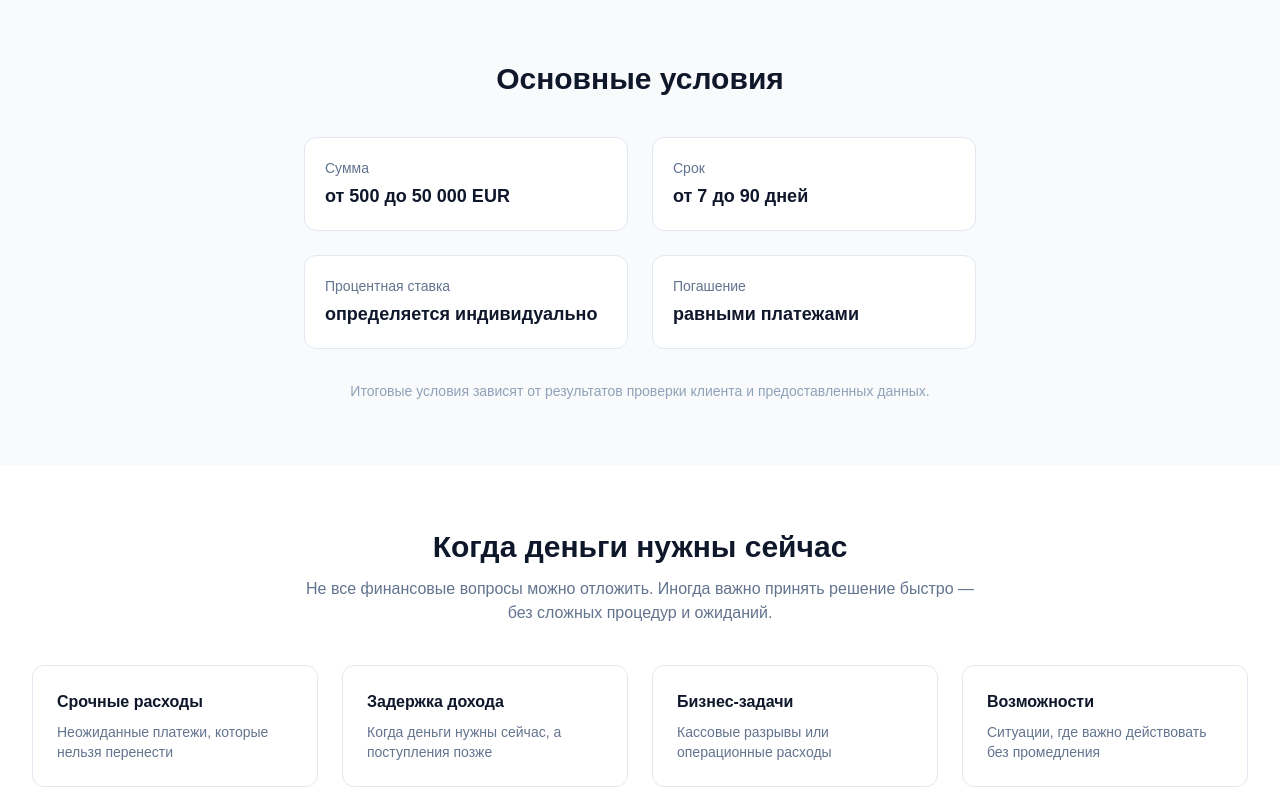
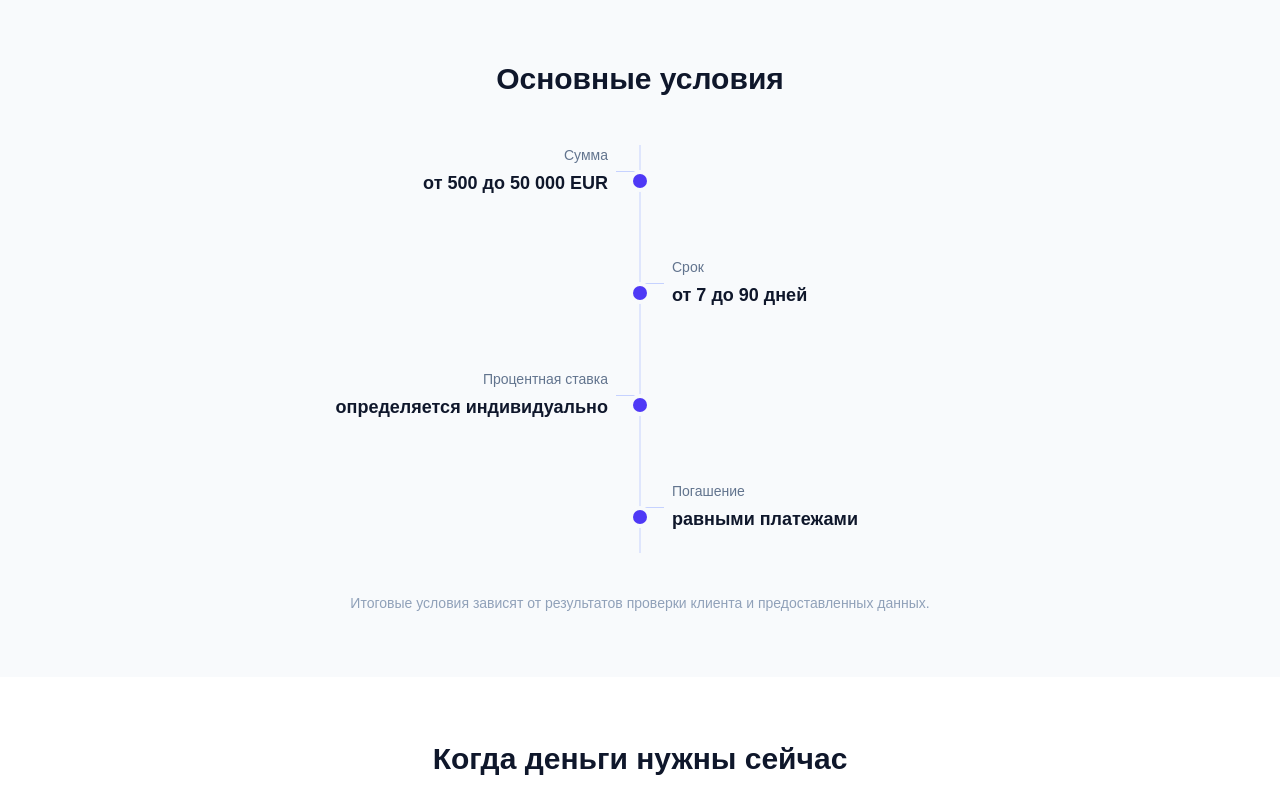
Before and after one commit to antonbukhalov13/04-fullstack-mvp, a Next.js app in the folder frontend/: page / in a window 1280 px wide. Shown: the part 640-1431 px from the top of the page. Built offline with nearby package versions, Linux system fonts and the light colour scheme.

Commit message:
redesign loan terms section with vertical timeline

```diff
--- a/frontend/src/widgets/loan-terms/loan-terms.tsx
+++ b/frontend/src/widgets/loan-terms/loan-terms.tsx
@@ -13,21 +13,44 @@ export function LoanTerms() {
           Основные условия
         </h2>
 
-        <div className="mt-10 mx-auto max-w-2xl grid grid-cols-1 sm:grid-cols-2 gap-6">
-          {items.map((item) => (
-            <div
-              key={item.label}
-              className="rounded-xl bg-white border border-slate-200 p-5"
-            >
-              <dt className="text-sm text-slate-500">{item.label}</dt>
-              <dd className="mt-1 text-lg font-semibold text-slate-900">
-                {item.value}
-              </dd>
-            </div>
-          ))}
+        <div className="relative mt-12 mx-auto max-w-3xl">
+          {/* Central vertical line */}
+          <div className="absolute left-1/2 top-0 bottom-0 w-px bg-indigo-200 -translate-x-1/2" />
+
+          <div className="space-y-10">
+            {items.map((item, i) => {
+              const isLeft = i % 2 === 0;
+              return (
+                <div key={item.label} className="relative min-h-[72px]">
+                  {/* Dot on center line */}
+                  <div className="absolute left-1/2 top-1/2 -translate-x-1/2 -translate-y-1/2 z-10 w-3.5 h-3.5 rounded-full bg-indigo-600 ring-4 ring-slate-50" />
+
+                  {isLeft ? (
+                    <div className="flex items-center">
+                      <div className="w-[calc(50%-1.5rem)] text-right pr-2">
+                        <dt className="text-sm text-slate-500">{item.label}</dt>
+                        <dd className="mt-1 text-lg font-semibold text-slate-900">{item.value}</dd>
+                      </div>
+                      <div className="w-6 h-px bg-indigo-200 shrink-0" />
+                      <div className="flex-1" />
+                    </div>
+                  ) : (
+                    <div className="flex items-center">
+                      <div className="flex-1" />
+                      <div className="w-6 h-px bg-indigo-200 shrink-0" />
+                      <div className="w-[calc(50%-1.5rem)] pl-2">
+                        <dt className="text-sm text-slate-500">{item.label}</dt>
+                        <dd className="mt-1 text-lg font-semibold text-slate-900">{item.value}</dd>
+                      </div>
+                    </div>
+                  )}
+                </div>
+              );
+            })}
+          </div>
         </div>
 
-        <p className="mt-8 text-center text-sm text-slate-400">
+        <p className="mt-10 text-center text-sm text-slate-400">
           Итоговые условия зависят от результатов проверки клиента и
           предоставленных данных.
         </p>
```
